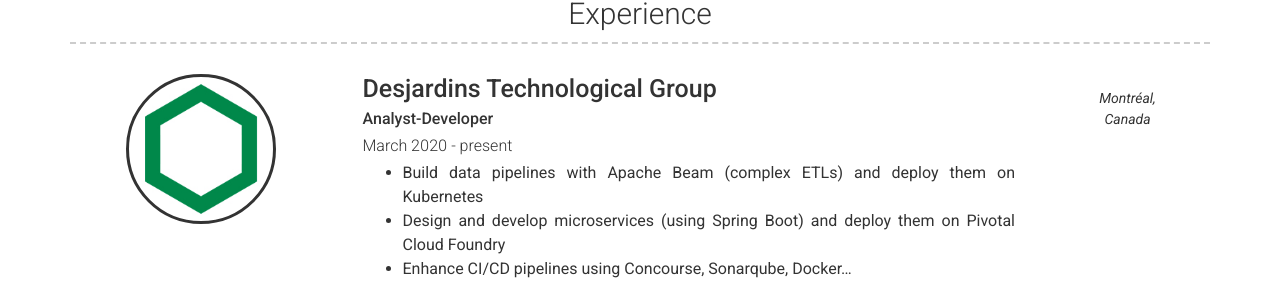
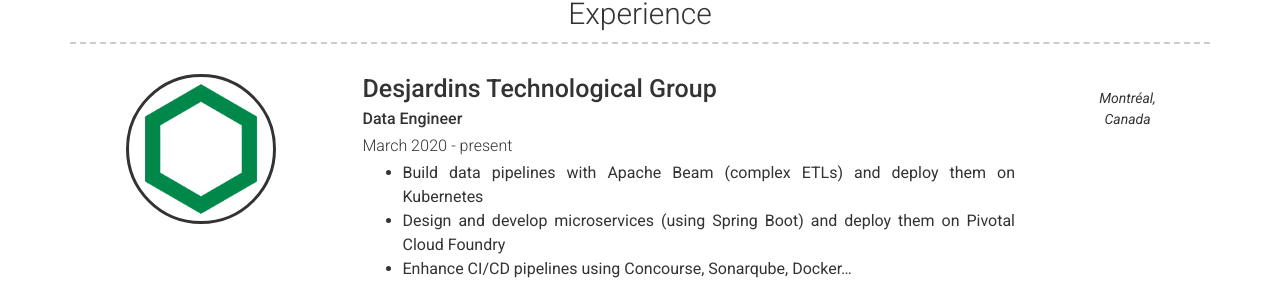
Before and after one commit to MaxenceHull/maxencehull.github.io, a Jekyll site: the page built from index.md, in a window 1280 px wide and 900 px high, scrolled down 1012 px. Shown: the part 151-453 px from the top of the window. Built offline with Jekyll 4.4.1, drawn with Linux system fonts in a browser that asks for light colours; nearby versions of some CDN libraries.

Commit message:
Update experience.yml

```diff
--- a/_data/experience.yml
+++ b/_data/experience.yml
@@ -5,7 +5,7 @@
     company: Desjardins Technological Group
     picture: images/desjardins_logo.jpg
     link: https://www.desjardins.com/ca/about-us/desjardins/who-we-are/quick-facts/index.jsp
-    job_title: Analyst-Developer
+    job_title: Data Engineer
     dates: March 2020 - present
     quote: >
       Montréal, Canada
```
